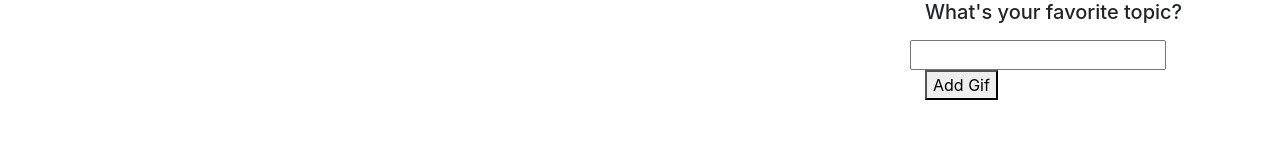
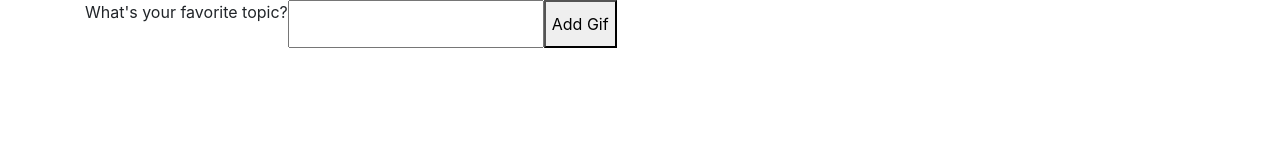
Before and after one commit to NathanNovak/GifTastic, a plain HTML site: page index.html in a window 1280 px wide. Drawn offline with nearby package versions, Linux system fonts and the light colour scheme.

Commit message:
updated css and js

```diff
--- a/assets/CSS/styles.css
+++ b/assets/CSS/styles.css
@@ -1,9 +1,43 @@
 .newButton{
     margin: 10px 5px 5px 0px ;
+
 }
 
-.col-md-9{
+#gifDiv{
+    /* position: absolute; */
+    padding: 5px;
+    display: block;
+    /* display: flex;
+    flex-wrap: wrap; */
+
+    /* justify-content: space-around; */
+
+
+
+}
+.gifImages{
     float: left;
-    width: 33.33%;
-    padding: 5px;
+    height: 300px;
+    width: 300px;
+    /* margin: auto; */
+    padding: 15px;
 }
+
+#gif-view{
+
+}
+
+
+.container{
+    margin-left: 100px;
+    margin-right: 100px;
+    display: grid;
+    /* flex-flow: wrap; */
+}
+#button-view{
+
+}
+
+.eachGif{
+    float: left;
+}
--- a/assets/JavaScript/appjs.js
+++ b/assets/JavaScript/appjs.js
@@ -1,8 +1,6 @@
 
 //initial array of topics
 var gifs = [];
-
-
 
 //button is rendered on the top of the screen with selected animal
 $('#submit').on('click', function () {
@@ -16,10 +14,8 @@ $('#submit').on('click', function () {
   //clears the input box
   $('input').val('');
   renderButton();
+});
 
-
-
-});
 //each new input and submit renders and appends a new button
 function renderButton() {
   //empties the div so the new buttons can append without repeat
@@ -29,25 +25,18 @@ function renderButton() {
 
     var gifButtons = $('<button>');
 
-
     gifButtons.addClass('btn btn-primary newButton');
 
     gifButtons.attr('data_name', gifs[i]);
 
-
     gifButtons.text(gifs[i]);
     $('#button-view').append(gifButtons);
     console.log(gifs[i]);
+  }
+}
 
-
-  }
-
-
-
-}
 //user can click on the buttons and it will call for a response
 $(document).on('click', '.newButton', function () {
-
 
   var chosenGifs = $(this).attr('data_name');
   var queryURL = "https://api.giphy.com/v1/gifs/search?api_key=Xk431AeNbIzBbsXzkM8eIOvOHXENtz1N&q=" + chosenGifs + "&limit=10&offset=0&rating=R&lang=en";
@@ -57,7 +46,6 @@ $(document).on('click', '.newButton', function () {
     method: 'GET'
   }).then(function (response) {
 
-
     console.log(response);
 
     var results = response.data;
@@ -65,10 +53,13 @@ $(document).on('click', '.newButton', function () {
     for (var i = 0; i < results.length; i++) {
 
       var resultsDiv = $('<div>');
+      //made class for div to float the gifs left and get them inline.
+      resultsDiv.addClass('eachGif');
       var p = $('<p>').text("Rating: " + results[i].rating);
       console.log(p);
 
       var imgForGifs = $('<img>');
+      imgForGifs.addClass('gifImages');
       imgForGifs.attr({src: results[i].images.fixed_height_still.url,
         data_state: "still",
         data_still: results[i].images.fixed_height_still.url,
--- a/index.html
+++ b/index.html
@@ -19,24 +19,31 @@
       <div id="button-view"></div>
     </div>
     <div class="row">
-      <div class="col-md-9">
-        <!--Gifs get added here-->
-        <div id="gif-view"></div>
-      </div>
-      <div class="col-md-3">
+      <div>
+        <div>
           <form role="form">
             <div class="form-group row">
               <label for="input">
-              <h5>What's your favorite topic?</h5>
+                <p>What's your favorite topic?</p>
               </label>
-            <input class="row" id="input" type="text">
-
+              <input id="input" type="text">
               <button id="submit">Add Gif</button>
             </div>
           </form>
-
         </div>
       </div>
+    </div>
+  <div class="container-fluid">
+      <div class="row">
+        <!-- <div class="gifImages"> -->
+        <div id="gifDiv">
+          <!--Gifs get added here-->
+          <div id="gif-view"></div>
+          <!-- </div> -->
+        </div>
+      </div>
+    </div>
+
   </div>
 
 
```
Lines whose indentation alone changed are shown as unchanged.
